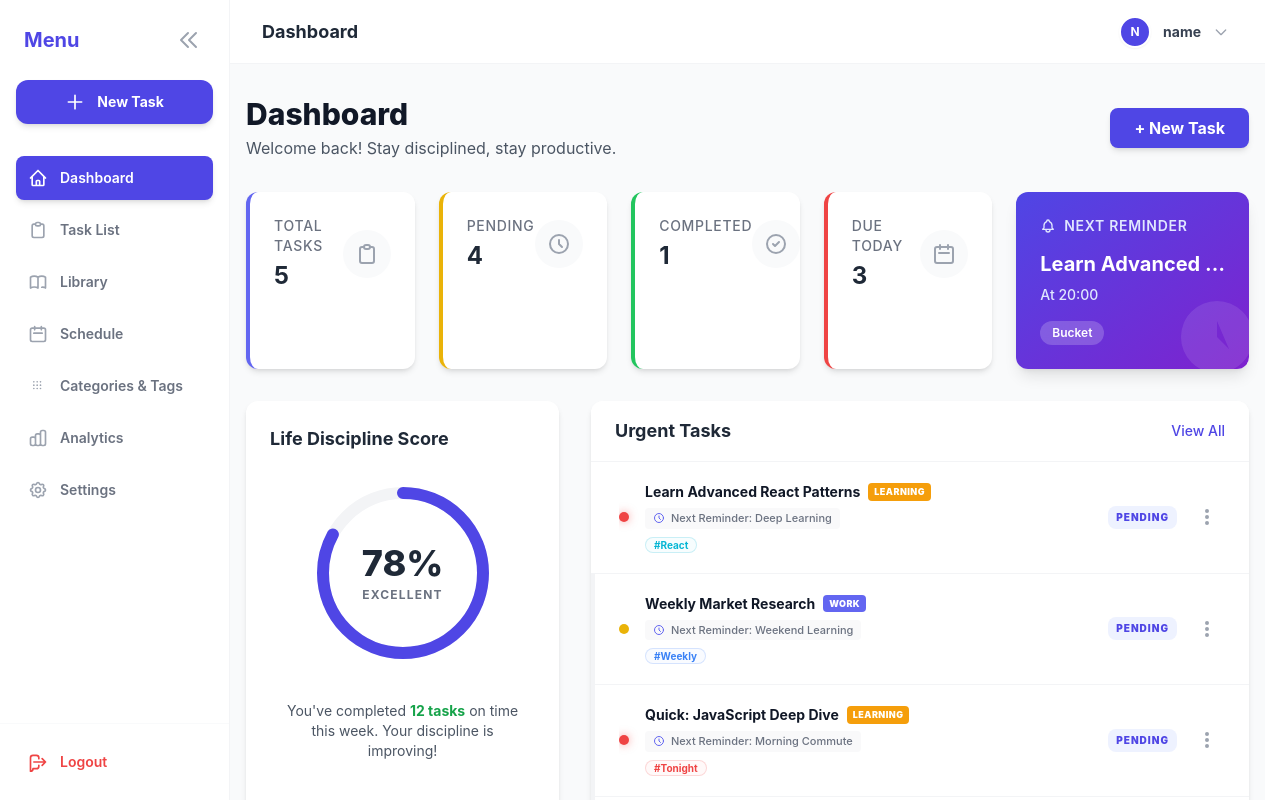
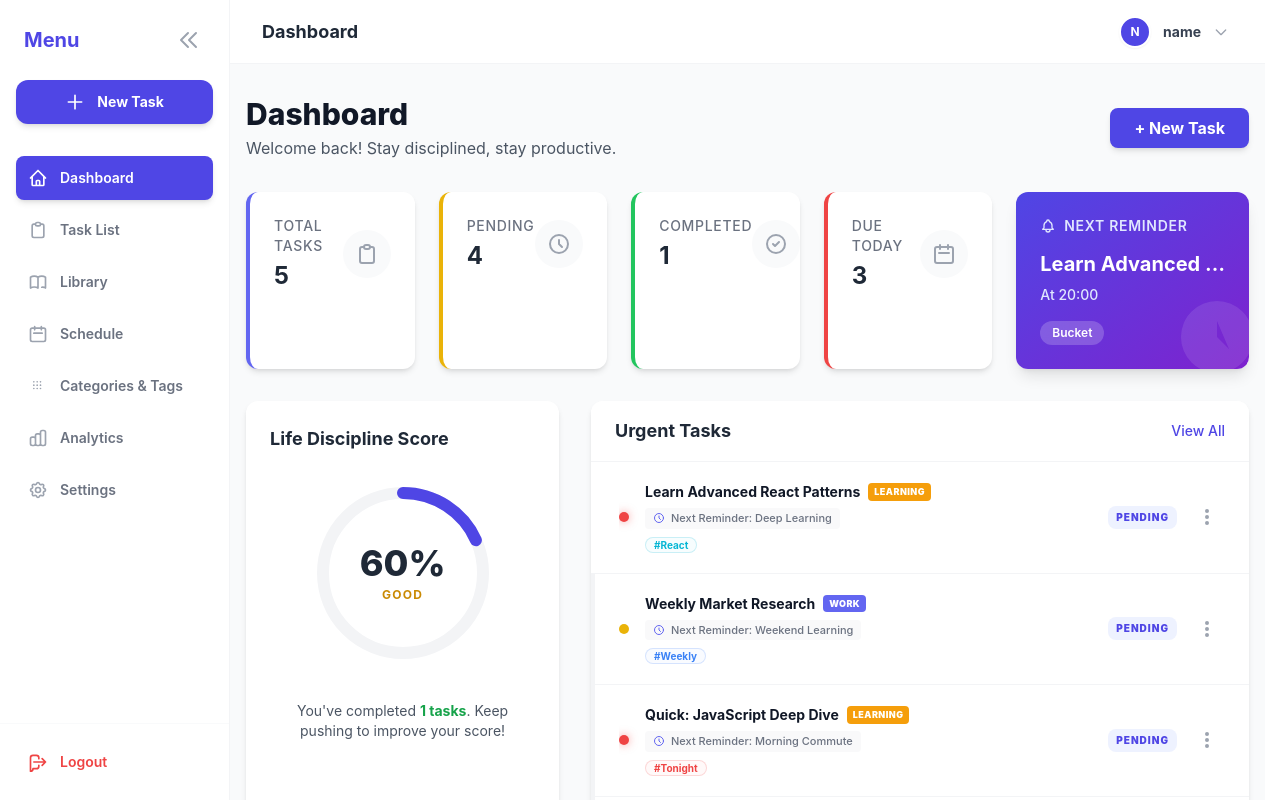
Before and after one commit to Labbi-Ahmed/TaskRemainder, a React (Create React App) app in the folder frontend/: page / in a window 1280 px wide. Both pictures are taken after typing "name@example.com", "Sample123" into the empty fields and a click on the button "Sign in". Built offline with nearby package versions, Linux system fonts and the light colour scheme.

Commit message:
feat: implement dynamic discipline score calculation and status labeling in dashboard stats

```diff
--- a/frontend/src/components/Dashboard/Dashboard.tsx
+++ b/frontend/src/components/Dashboard/Dashboard.tsx
@@ -49,7 +49,7 @@ const Dashboard: React.FC<DashboardProps> = ({
     dueTodayTasks: 0,
     recentTasks: [],
     nextReminder: null,
-    disciplineScore: 85
+    disciplineScore: 0
   });
   const [internalLoading, setInternalLoading] = useState(true);
   const isLoading = propLoading !== undefined ? propLoading : internalLoading;
@@ -103,12 +103,25 @@ const Dashboard: React.FC<DashboardProps> = ({
             }
         }
 
+        const completedCount = tasks.filter(t => t.status === 'Completed').length;
+        const pendingCount = pending.length;
+        const totalCount = tasks.length;
+
+        // Life Discipline Score Logic:
+        // Completed: 100% value
+        // Pending: 50% value (Commitment made, not yet fulfilled)
+        // Missed: 0% value
+        let calculatedScore = 100;
+        if (totalCount > 0) {
+          calculatedScore = Math.round(((completedCount * 1) + (pendingCount * 0.5)) / totalCount * 100);
+        }
+
         setStats({
-          totalTasks: tasks.length,
-          pendingTasks: pending.length,
-          completedTasks: tasks.filter(t => t.status === 'Completed').length,
+          totalTasks: totalCount,
+          pendingTasks: pendingCount,
+          completedTasks: completedCount,
           dueTodayTasks: dueToday.length,
-          disciplineScore: 78,
+          disciplineScore: calculatedScore,
           nextReminder: nextRem,
           recentTasks: tasks.slice(0, 5)
         });
@@ -121,6 +134,16 @@ const Dashboard: React.FC<DashboardProps> = ({
 
     fetchDashboardData();
   }, [propLoading, tasks, timeSlots]);
+
+  const getDisciplineStatus = (score: number) => {
+    if (score >= 90) return { label: 'Elite', color: 'text-indigo-600' };
+    if (score >= 75) return { label: 'Excellent', color: 'text-green-600' };
+    if (score >= 50) return { label: 'Good', color: 'text-yellow-600' };
+    if (score >= 30) return { label: 'Fair', color: 'text-orange-600' };
+    return { label: 'Poor', color: 'text-red-600' };
+  };
+
+  const disciplineStatus = getDisciplineStatus(stats.disciplineScore);
 
   return (
     <div className="max-w-6xl mx-auto px-4 py-8">
@@ -230,11 +253,17 @@ const Dashboard: React.FC<DashboardProps> = ({
             </svg>
             <div className="absolute text-center">
               <span className="text-4xl font-extrabold text-gray-800">{stats.disciplineScore}%</span>
-              <p className="text-xs text-gray-500 uppercase font-bold tracking-widest mt-1">Excellent</p>
+              <p className={`text-xs uppercase font-bold tracking-widest mt-1 ${disciplineStatus.color}`}>
+                {disciplineStatus.label}
+              </p>
             </div>
           </div>
           <p className="mt-8 text-sm text-center text-gray-600 px-4">
-            You've completed <span className="font-bold text-green-600">12 tasks</span> on time this week. Your discipline is improving!
+            {stats.completedTasks > 0 ? (
+                <>You've completed <span className="font-bold text-green-600">{stats.completedTasks} tasks</span>. {stats.disciplineScore > 70 ? "Your discipline is impressive!" : "Keep pushing to improve your score!"}</>
+            ) : (
+                <>No tasks completed yet. Start your journey today!</>
+            )}
           </p>
         </div>
 
```
